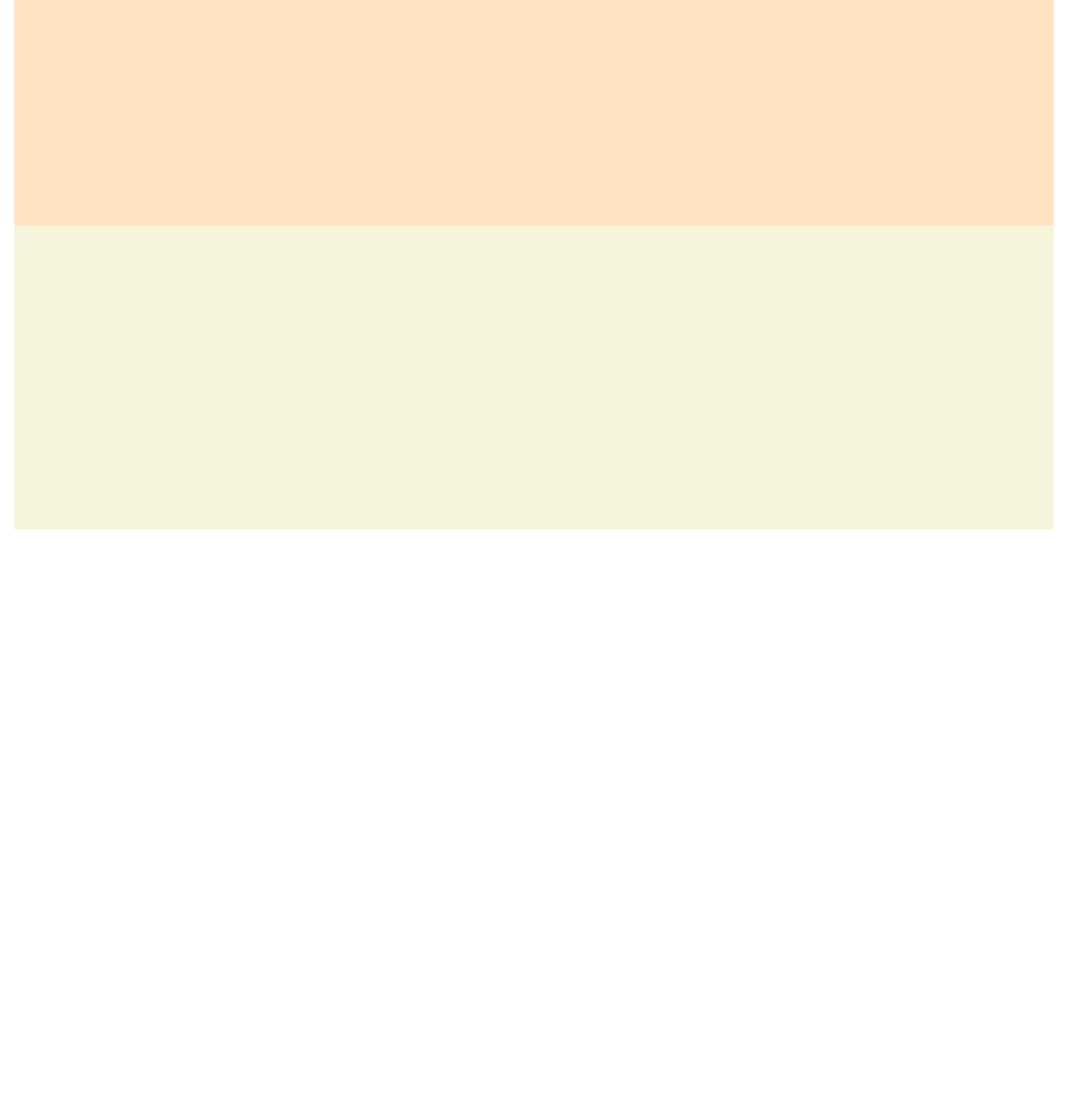
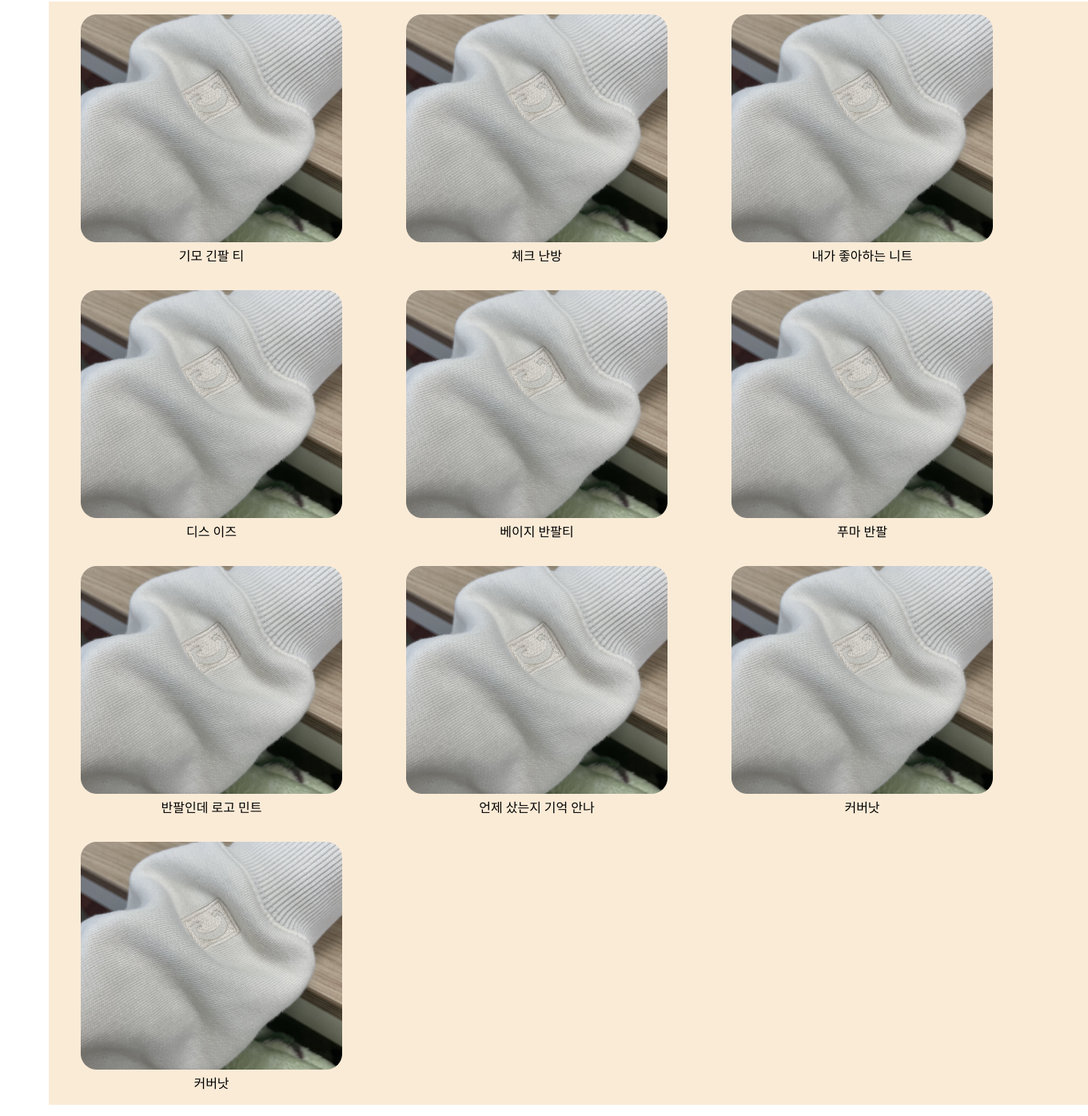
Before and after one commit to ClothPick/ClothPick-Team-Project-Web, a React (Create React App) app: page / in a window 1280 px wide. Shown: the part 1078-2474 px from the top of the page at 80% size, 1361 px wide, since content can reach past the window. Before the commit the page ends 1750 px from the top, so only its background shows below. Built offline with nearby package versions, Linux system fonts and the light colour scheme.

Commit message:
옷장리스트 작업중.....
09/15
react...별로....아니요 쓰죠...ㅎ

```diff
--- a/package.json
+++ b/package.json
@@ -10,6 +10,7 @@
     "react-dom": "^18.2.0",
     "react-router-dom": "^5.3.3",
     "react-scripts": "5.0.1",
+    "styled-components": "^5.3.5",
     "web-vitals": "^2.1.4"
   },
   "scripts": {
--- a/src/App.js
+++ b/src/App.js
@@ -1,7 +1,8 @@
-import React from "react";
+import React, { useState } from 'react';
 import ClothList from './closetList';
 import Header from './header';
 import Sidebar from "./sidebar";
+
 
 function App() {
   return (
--- a/src/closetList.css
+++ b/src/closetList.css
@@ -1,9 +1,10 @@
 .filter{
     width: 1290px;
     height: 100px;
-    background-color: yellow;
     margin: 10px;
     float: right;
+    margin-top: 80px;
+    background-color: antiquewhite;
 
 
 }
@@ -12,14 +13,24 @@
     width: 1300px;
     height: 1000px;
     float: left;
-    background-color: beige;
+
     margin: 10px;
 }
 
 .list{
     width: 1300px;
-    height: 500px;
-    background-color: bisque;
+    height: auto;
+
     clear: both;
+    display: flex;
+    flex-direction: row;
+    flex-wrap: wrap;
+    background-color: antiquewhite;
+    margin-left: 43px;
+    align-content: flex-start;
 
 }
+
+figcaption{
+    text-align: center;
+}
--- a/src/closetList.js
+++ b/src/closetList.js
@@ -1,26 +1,107 @@
+import React, { useState } from 'react';
 import './closetList.css'
 import cloth1 from './img/cloth1.png'
+import Pagination from './pagination';
 
-function closetList(){
+function List({list}){
+    return(
+        <div>
+            <figure>
+                {list.img}
+                <figcaption>{list.explain}</figcaption>
+            </figure>
+        </div>
+    )
+}
+
+function ClosetList(){
+    const [currentPage,setCurrentPage]=useState(1);
+    const [postsPerPage, setPostsPerPage]=useState(9);
+    const indexOfLast=currentPage*postsPerPage;
+    const indexOfFirst=indexOfLast-postsPerPage;
+    const currentPosts=(list)=>{
+        let currentPosts=0;
+        currentPosts=list.slice(indexOfFirst,indexOfLast);
+        return currentPosts;
+    };
+
+
+
+
+    const list=[
+        {
+            id: 1,
+            img:<img src={cloth1}></img>,
+            explain : '기모 긴팔 티'
+        },
+        {
+            id: 2,
+            img:<img src={cloth1}></img>,
+            explain : '체크 난방'
+        },
+        {
+            id: 3,
+            img:<img src={cloth1}></img>,
+            explain : '내가 좋아하는 니트'
+        },
+        {
+            id: 4,
+            img:<img src={cloth1}></img>,
+            explain : '디스 이즈'
+        },
+        {
+            id: 5,
+            img:<img src={cloth1}></img>,
+            explain : '베이지 반팔티'
+        },
+        {
+            id: 6,
+            img:<img src={cloth1}></img>,
+            explain : '푸마 반팔'
+        },
+        {
+            id: 7,
+            img:<img src={cloth1}></img>,
+            explain : '반팔인데 로고 민트'
+        },
+        {
+            id: 8,
+            img:<img src={cloth1}></img>,
+            explain : '언제 샀는지 기억 안나'
+        },
+        {
+            id: 9,
+            img:<img src={cloth1}></img>,
+            explain : '커버낫'
+        },
+        {
+            id: 10,
+            img:<img src={cloth1}></img>,
+            explain : '커버낫'
+        }
+
+    ];
+
     return(
         <div className='root'>
-                <div className='filter'></div>
+                <div className='filter'>
+                    필터
+                </div>
+                <hr></hr>
                 <div className='list'>
                 <br></br>
-                {/* <table id='table'>
-                    <tr>
-                        <td><figure>
-                            <img src={cloth1} id="c1"></img>
-                            <figcaption>기모 긴팔티</figcaption>
-                            </figure>
-                            <figure>
-
-                            </figure></td>
-                    </tr>
-                 </table> */}
+                   {
+                    list.map(list=>(<List list={list}/>))
+                   }
+            </div>
+            <div className='num'>
+                <Pagination
+                    postsPerPage={postsPerPage} //페이지당 포스트 수
+                    totalPosts={list.length} //전체 포스트 갯수
+                    paginate={setCurrentPage}></Pagination>
             </div>
         </div>
     );
 }
 
-export default closetList;
+export default ClosetList;
--- /dev/null
+++ b/src/pagination.js
@@ -0,0 +1,69 @@
+import React from "react";
+import styled from "styled-components";
+
+const PageUl = styled.ul`
+   float: left;
+    margin-top:90px
+  list-style: none;
+  text-align: center;
+  border-radius: 3px;
+  color: white;
+  padding: 1px;
+  border-top: 3px solid #186ead;
+  border-bottom: 3px solid #186ead;
+  background-color: rgba(0, 0, 0, 0.4);
+`;
+
+const PageLi = styled.li
+`
+   display: inline-block;
+  font-size: 17px;
+  padding-left: 100px
+  font-weight: 600;
+  padding: 5px;
+  border-radius: 5px;
+  width: 25px;
+  &:hover {
+    cursor: pointer;
+    color: white;
+    background-color: #263a6c;
+  }
+  &:focus::after {
+    color: white;
+    background-color: #263a6c;
+  }
+`;
+
+const PageSpan = styled.span`
+
+  &:hover::after,
+  &:focus::after {
+    border-radius: 100%;
+    color: white;
+    background-color: #263a6c;
+  }
+`;
+
+const Pagination = ({ postsPerPage, totalPosts, paginate }) => {
+  const pageNumbers = [];
+  for (let i = 1; i <= Math.ceil(totalPosts / postsPerPage); i++) {
+    pageNumbers.push(i);
+  }
+  return (
+    <div>
+      <nav>
+        <PageUl className="pagination">
+          {pageNumbers.map((number) => (
+            <PageLi key={number} className="page-item">
+              <PageSpan onClick={() => paginate(number)} className="page-link">
+                {number}
+              </PageSpan>
+            </PageLi>
+          ))}
+        </PageUl>
+      </nav>
+    </div>
+  );
+};
+
+export default Pagination;
--- a/src/sidebar.css
+++ b/src/sidebar.css
@@ -1,10 +1,10 @@
 .sidebar{
     width: 130px;
     height: 600px;
-    padding-top: 30px;
+    padding-top: 170px;
     padding-left: 40px;
     float: left;
-    background-color: aquamarine;
+
 }
 
 #arrow{
```
Also changed, not shown: 1 other file (tests, documents, lock files or other folders).
